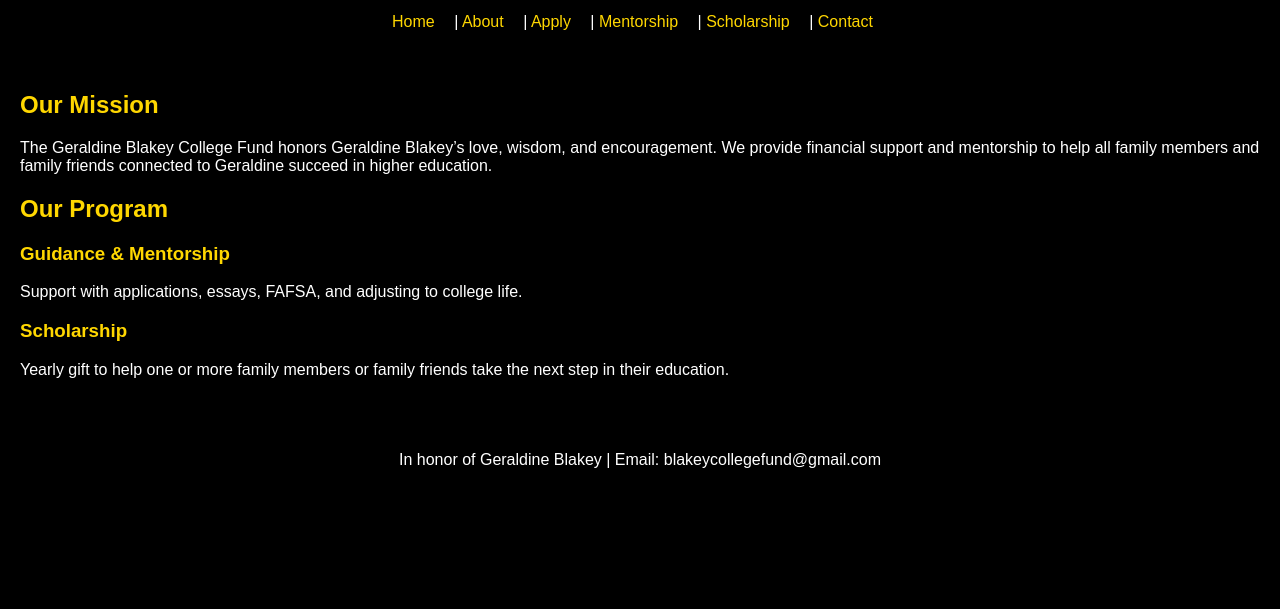
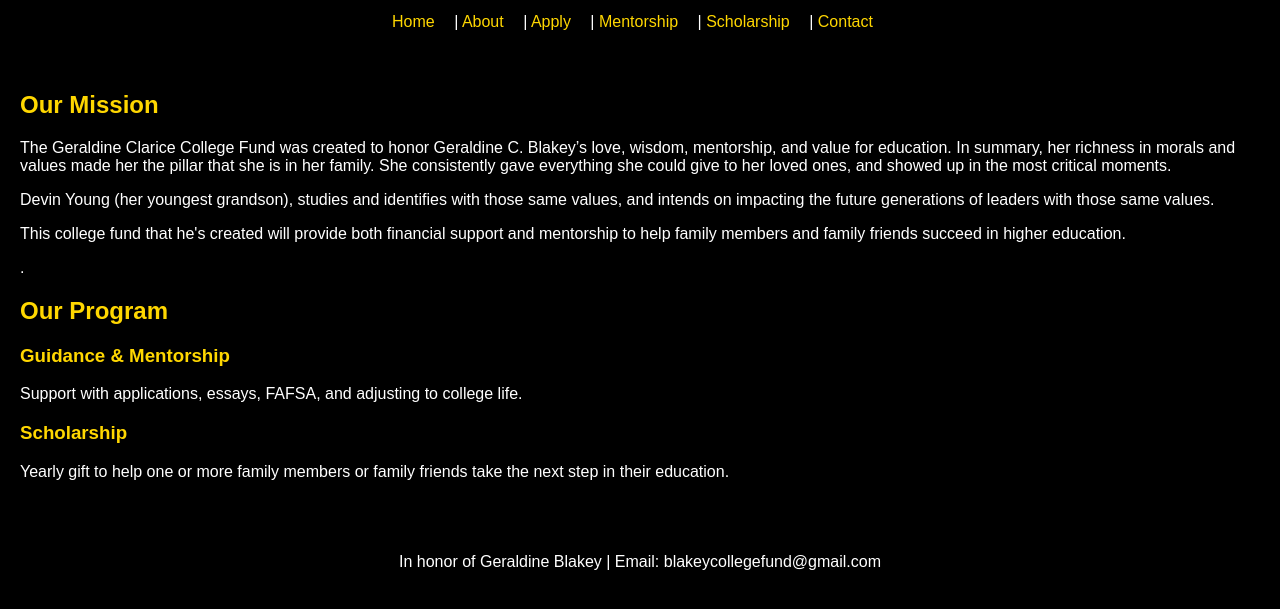
Before and after one commit to devinyscholarships/GeraldineCBlakeyCollegeFund, a plain HTML site: page index.html in a window 1280 px wide. Shown: the part 121-730 px from the top of the page. Drawn offline with Linux system fonts and the light colour scheme.

Commit message:
Update index.html

```diff
--- a/index.html
+++ b/index.html
@@ -23,7 +23,11 @@
 <main>
 <section>
 <h2>Our Mission</h2>
-<p>The Geraldine Blakey College Fund honors Geraldine Blakey’s love, wisdom, and encouragement. We provide financial support and mentorship to help all family members and family friends connected to Geraldine succeed in higher education.</p>
+<p>The Geraldine Clarice College Fund was created to honor Geraldine C. Blakey’s love, wisdom, mentorship, and value for education. In summary, her richness in morals and values made her the pillar that she is in her family. She consistently gave everything she could give to her loved ones, and showed up in the most critical moments. </p>
+
+   Devin Young (her youngest grandson), studies and identifies with those same values, and intends on impacting the future generations of leaders with those same values. </p>
+
+   This college fund that he's created will provide both financial support and mentorship to help family members and family friends succeed in higher education.</p> .</p>
 </section>
 
 <section>
```
